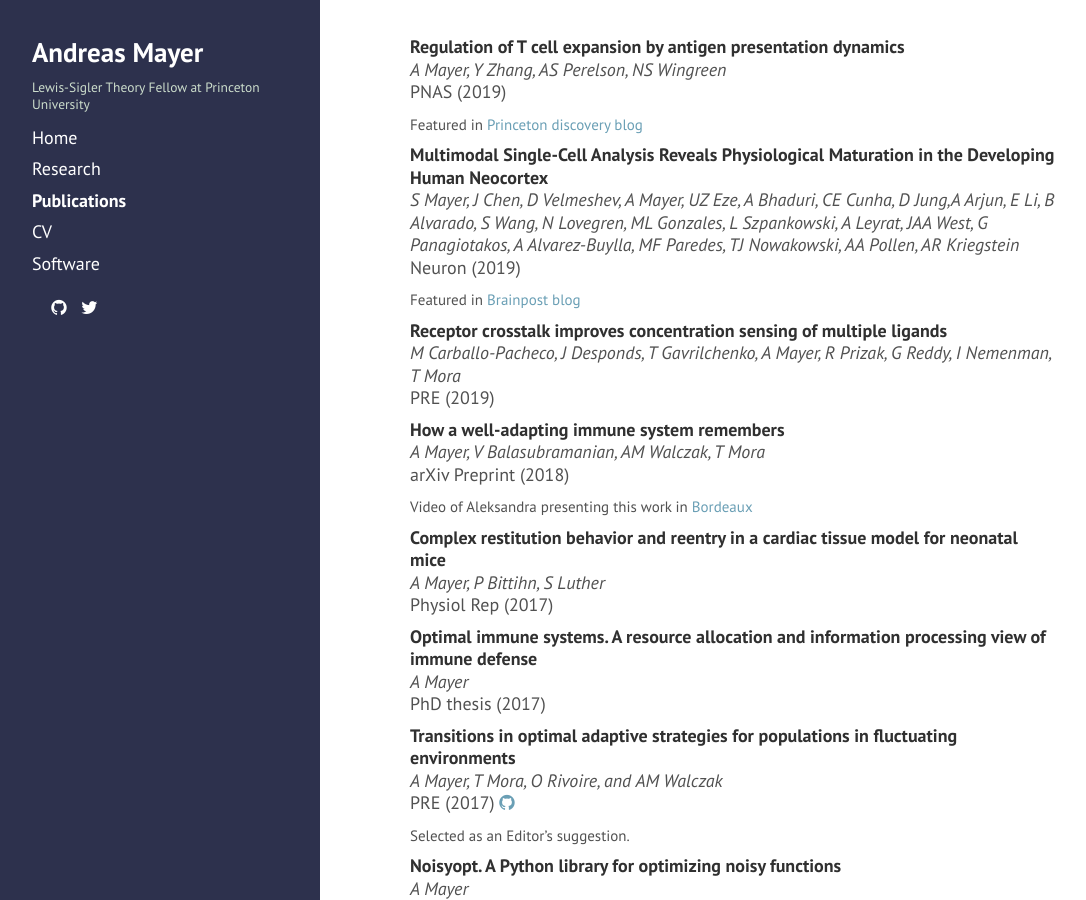
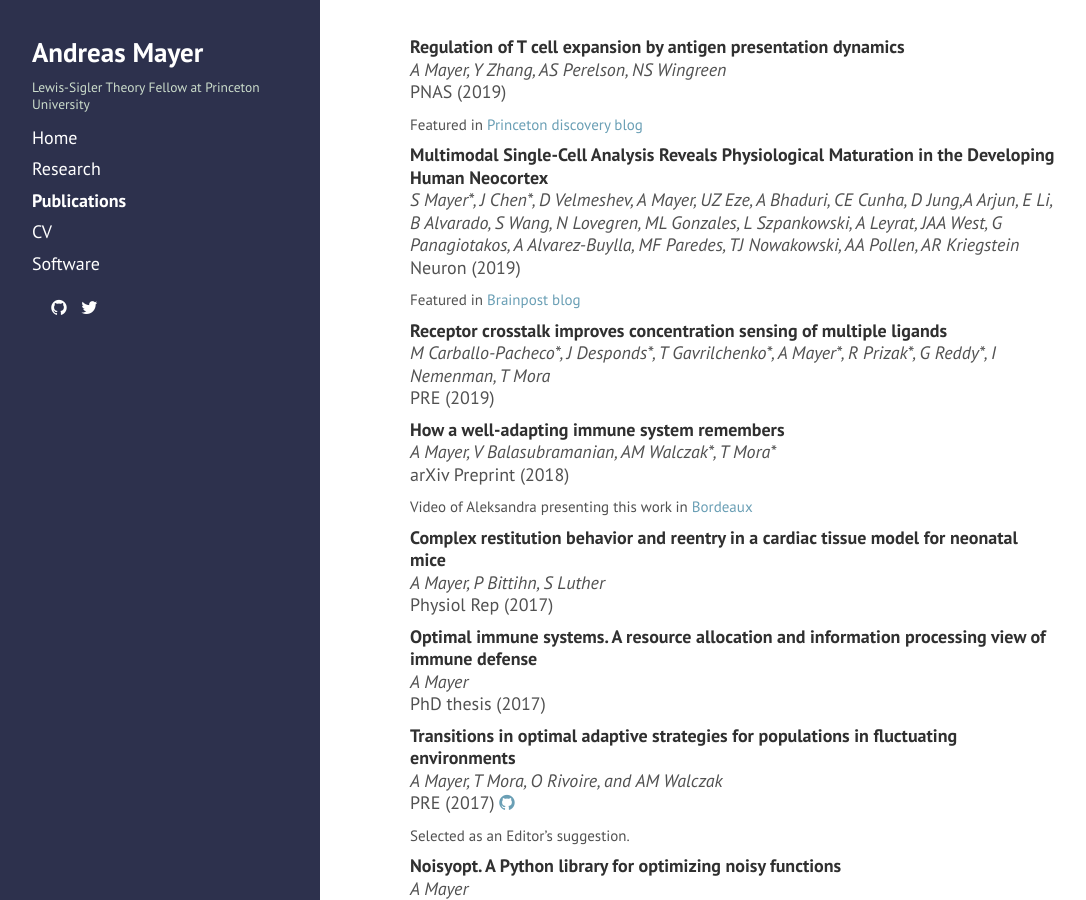
Before and after one commit to andim/andim.github.io, a Jekyll site: the page built from publications.md, in a window 1280 px wide and 900 px high. Shown: the whole window, without its empty margins (4-1090 px from the left). Built offline with Jekyll 4.4.1, drawn with Linux system fonts in a browser that asks for light colours; nearby versions of some CDN libraries; a style sheet for code colours, icons or effects is not loaded; some of the changed text lies outside the part shown.

```diff
--- a/_data/publist.yml
+++ b/_data/publist.yml
@@ -7,7 +7,7 @@
       doi: https://doi.org/10.1073/pnas.1812800116
   media: "Featured in [Princeton discovery blog](https://discovery.princeton.edu/2019/03/11/for-infection-fighting-cells-a-guideline-for-expanding-the-troops/)"
 
-- authors: S Mayer, J Chen, D Velmeshev, A Mayer, UZ Eze, A Bhaduri, CE Cunha, D Jung,A Arjun, E Li, B Alvarado, S Wang, N Lovegren, ML Gonzales, L Szpankowski, A Leyrat, JAA West, G Panagiotakos, A Alvarez-Buylla, MF Paredes, TJ Nowakowski, AA Pollen, AR Kriegstein
+- authors: S Mayer\*, J Chen\*, D Velmeshev, A Mayer, UZ Eze, A Bhaduri, CE Cunha, D Jung,A Arjun, E Li, B Alvarado, S Wang, N Lovegren, ML Gonzales, L Szpankowski, A Leyrat, JAA West, G Panagiotakos, A Alvarez-Buylla, MF Paredes, TJ Nowakowski, AA Pollen, AR Kriegstein
   title: Multimodal Single-Cell Analysis Reveals Physiological Maturation in the Developing Human Neocortex
   journal: Neuron
   year: 2019
@@ -16,7 +16,7 @@
       doi: https://doi.org/10.1016/j.neuron.2019.01.027
   media: "Featured in [Brainpost blog](https://www.brainpost.co/weekly-brainpost/2019/2/19/neuronal-maturation-in-the-developing-human-brain)"
 
-- authors: M Carballo-Pacheco, J Desponds, T Gavrilchenko, A Mayer, R Prizak, G Reddy, I Nemenman, T Mora
+- authors: M Carballo-Pacheco\*, J Desponds\*, T Gavrilchenko\*, A Mayer\*, R Prizak\*, G Reddy\*, I Nemenman, T Mora
   title: Receptor crosstalk improves concentration sensing of multiple ligands
   journal: PRE
   year: 2019
@@ -24,7 +24,7 @@
   links:
       doi: https://doi.org/10.1103/PhysRevE.99.022423
 
-- authors: A Mayer, V Balasubramanian, AM Walczak, T Mora
+- authors: A Mayer, V Balasubramanian, AM Walczak\*, T Mora\*
   title: How a well-adapting immune system remembers
   journal: arXiv Preprint
   year: 2018
```
Also changed, not shown: publications.md (+2 -0 lines).
